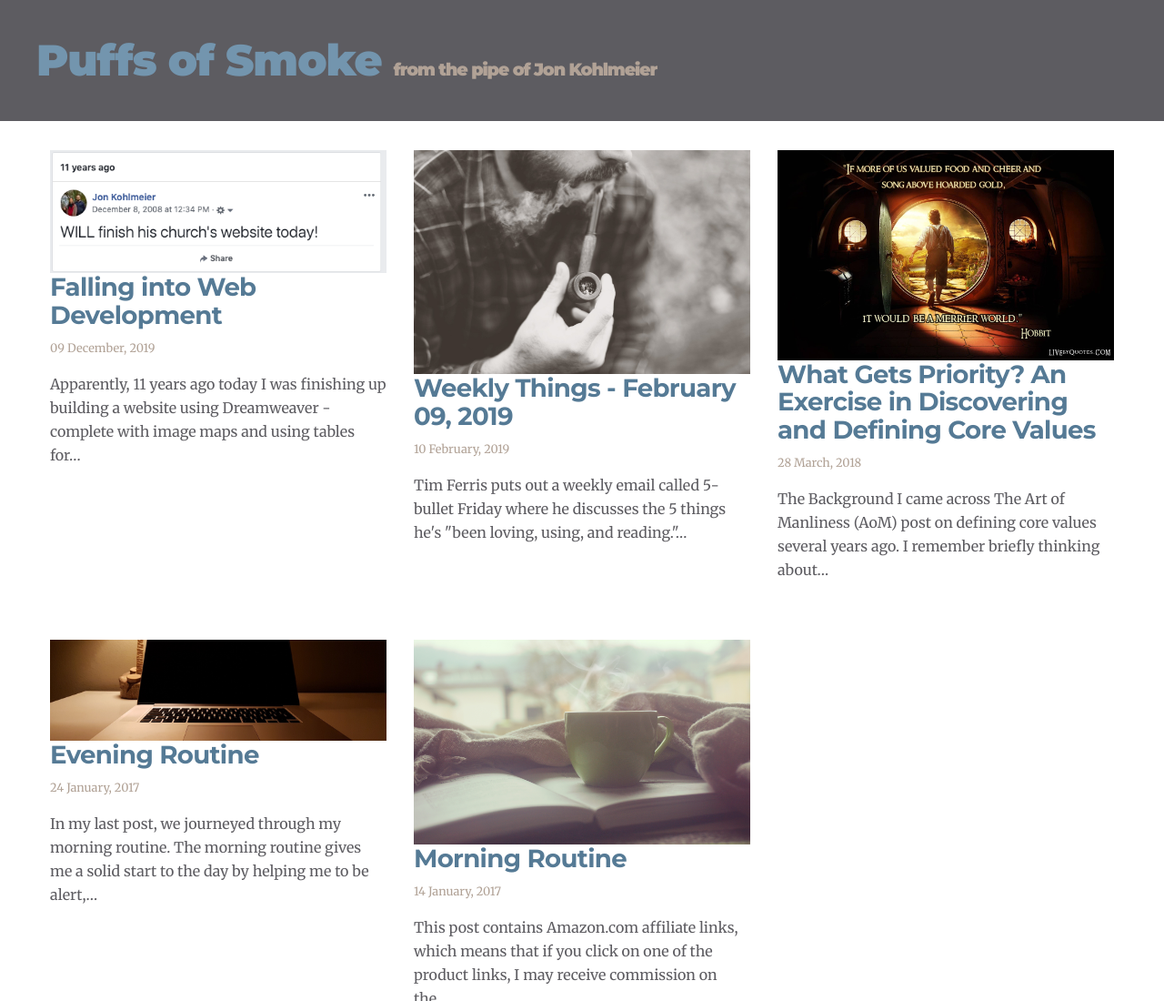
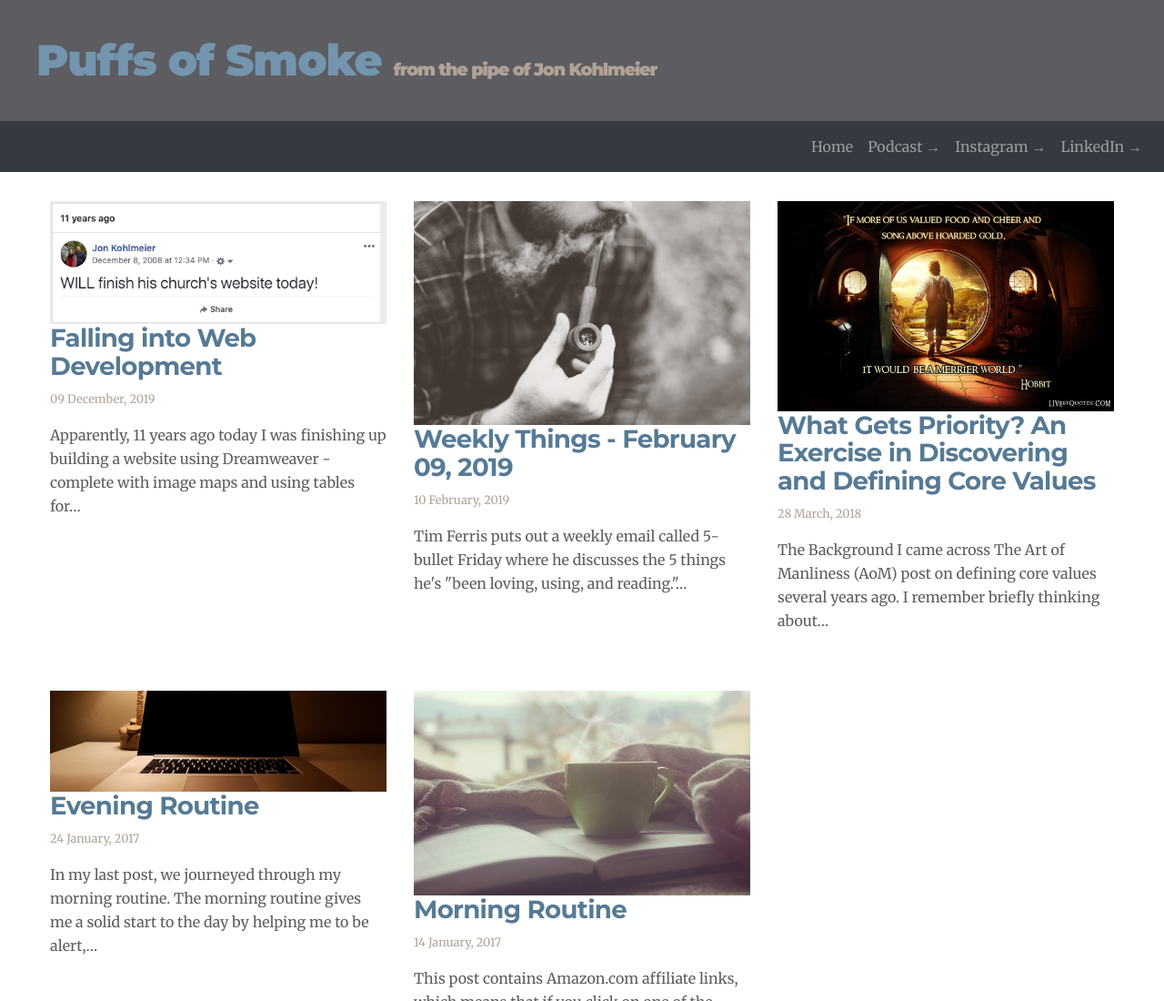
Before and after one commit to jonkohlmeier/jonkohlmeier.com, a Gatsby site: page / in a window 1280 px wide. Shown: the top 1100 px of the page at 91% size. Built offline with nearby package versions, Linux system fonts and the light colour scheme; Gatsby itself is replaced by a stand-in of ours.

Commit message:
Add Nav.

```diff
--- a/src/components/layout.js
+++ b/src/components/layout.js
@@ -1,23 +1,24 @@
 import React from "react"
 import { Link } from "gatsby"
+
+import Navigation from "../components/nav"
+
 
 const Layout = ({ location, title, children }) => {
   const rootPath = `${__PATH_PREFIX__}/`
   const isRootPath = location.pathname === rootPath
   let header
 
-
     header = (
       <h1 className="main-heading">
         <Link to="/">{title}</Link> <span className="subtitle">from the pipe of Jon Kohlmeier</span>
       </h1>
-
     )
-
 
   return (
     <div className="global-wrapper" data-is-root-path={isRootPath}>
       <header className="global-header">{header}</header>
+      <Navigation />
       <main>{children}</main>
       <footer>
         © {new Date().getFullYear()}, Jon Kohlmeier
--- /dev/null
+++ b/src/components/nav.js
@@ -0,0 +1,19 @@
+import React from "react"
+import "bootstrap/dist/css/bootstrap.min.css"
+
+import { Nav, Navbar } from "react-bootstrap"
+
+const Navigation = () => {
+    return (
+        <Navbar className="justify-content-end" sticky="top" bg="dark" variant="dark">
+            <Nav className="justify-content-end">
+                <Nav.Link href="/">Home</Nav.Link>
+                <Nav.Link href="https://twistoflemonpod.com" target="_blank">Podcast &#x2192;</Nav.Link>
+                <Nav.Link href="https://instagram.com/jonkohlmeier" target="_blank">Instagram &#x2192;</Nav.Link>
+                <Nav.Link href="https://linkedin.com/in/jonkohlmeier" target="_blank">LinkedIn &#x2192;</Nav.Link>
+            </Nav>
+  </Navbar>
+    )
+}
+
+export default Navigation
```
